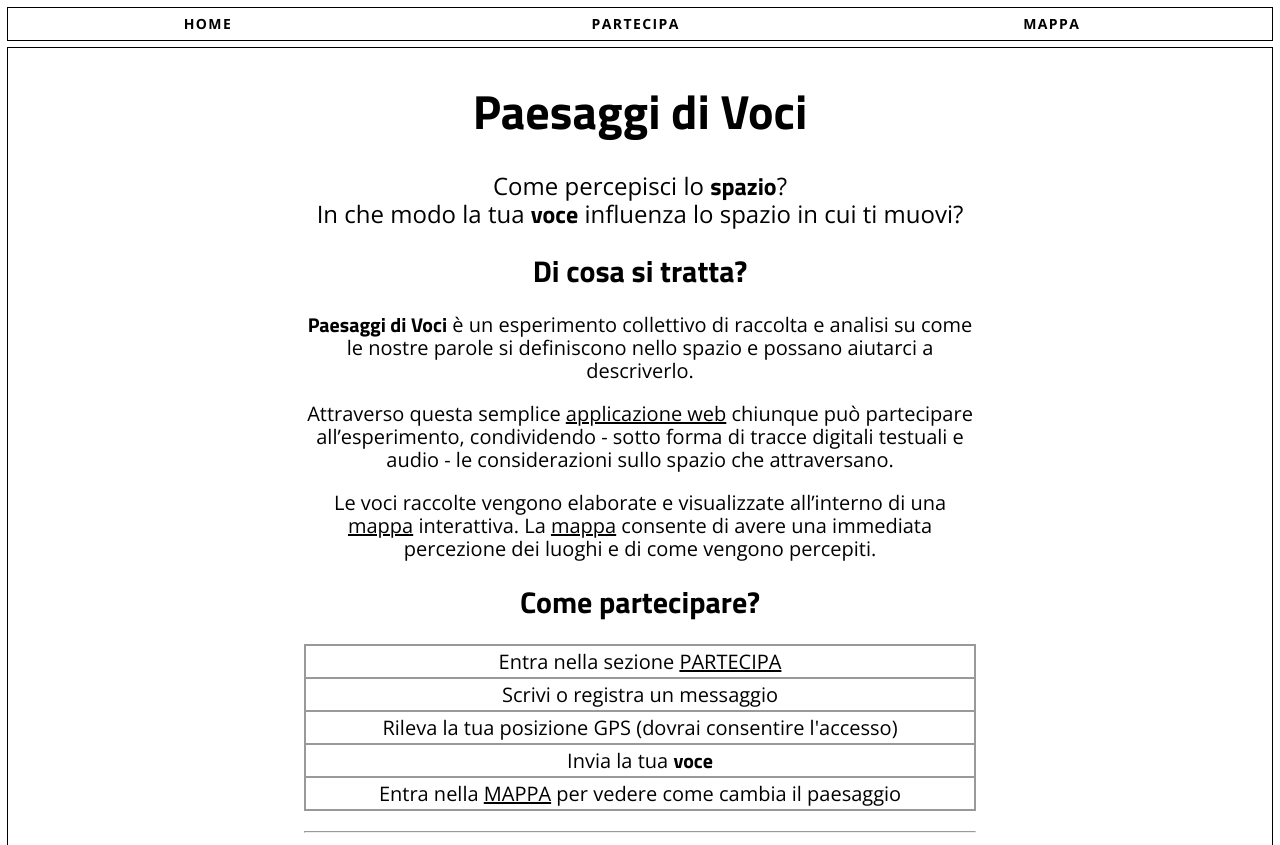
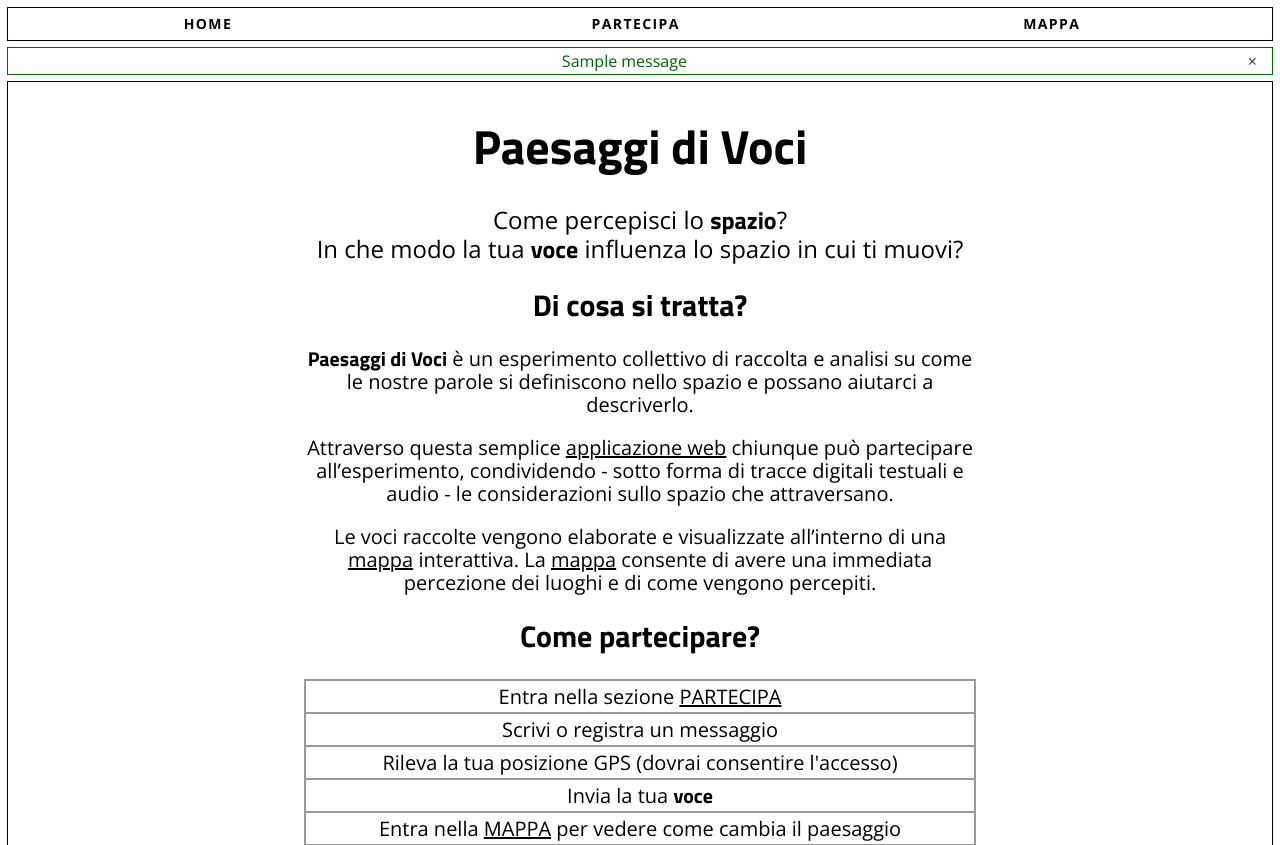
Before and after one commit to archiviofontiorali/voice-landscape, a Django app: page / in a window 1280 px wide. Shown: the top 845 px of the page. Run offline with Django 4.2, Linux system fonts and the light colour scheme; tables that the repository leaves empty hold one stand-in row (values such as "Sample post"); one stand-in notice (Sample message) is shown; style sheets or scripts are compiled from the project's sources; some libraries are stand-ins or nearby versions.

Commit message:
Improve how alert utility works

```diff
--- a/apps/website/templates/_scripts.html
+++ b/apps/website/templates/_scripts.html
@@ -4,23 +4,48 @@
   crossorigin="anonymous" defer></script>
 
 <script defer>
-  function showAlert(message, kind="info") {
-    console[kind](message)
+  class AlertLevel {
+      static SUCCESS = new AlertLevel("success");
+      static ERROR =   new AlertLevel("error");
+      static WARNING = new AlertLevel("warning")
+      static DEBUG =   new AlertLevel("debug");
+      static INFO =    new AlertLevel("info");
+
+      constructor(name) { this.name = name; }
+  }
+
+  function log(message, level=AlertLevel.INFO) {
+      switch (level) {
+          case AlertLevel.ERROR:
+          case AlertLevel.DEBUG:
+              console[level.name](message);
+              break;
+          case AlertLevel.WARNING:
+              console.warn(message);
+              break;
+          default:
+              console.log(message);
+      }
+  }
+
+  function showAlert(message, level=AlertLevel.INFO) {
+    log(message, level);
+
     $("#alert-box > #alert-list").append(
         `
-          <div class="alert alert-${kind} mv1 pa1 flex">
+          <div class="alert alert-${level.name} mv1 pa1 flex">
             <div class="w-100 tc pl-2">${message}</div>
             <a class="alert-close-button w2 tc _ml-auto pointer dark-gray"
-               aria-label="Close ${kind} alert box" onclick="closeAlert(this)">×</a>
+               aria-label="Close ${level.name} alert box" onclick="closeAlert(this)">×</a>
           </div>
         `
     );
   }
 
-  function showErrorAlert(message) { showAlert(message, "error") }
-  function showWarningAlert(message) { showAlert(message, "warning") }
-  function showInfoAlert(message) { showAlert(message, "info") }
-  function showDebugAlert(message) { showAlert(message, "debug") }
+  function showErrorAlert(message) { showAlert(message, AlertLevel.ERROR) }
+  function showWarningAlert(message) { showAlert(message, AlertLevel.WARNING) }
+  function showInfoAlert(message) { showAlert(message, AlertLevel.INFO) }
+  function showDebugAlert(message) { showAlert(message, AlertLevel.DEBUG) }
 
   function closeAlert(element) { element.parentNode.remove() }
 </script>
@@ -29,7 +54,7 @@
   {% if messages %}
   document.addEventListener('DOMContentLoaded', () => {
       {% for message in messages %}
-      showAlert("{{ message }}", "{{ message.tags|default:'info' }}");
+      showAlert("{{ message }}", AlertLevel.{{ message.tags|default:'info'|upper }});
       {% endfor %}
   });
   {% endif %}
```
